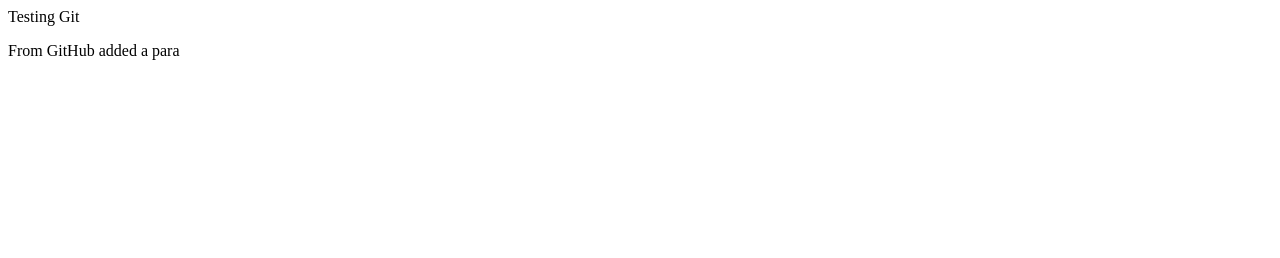
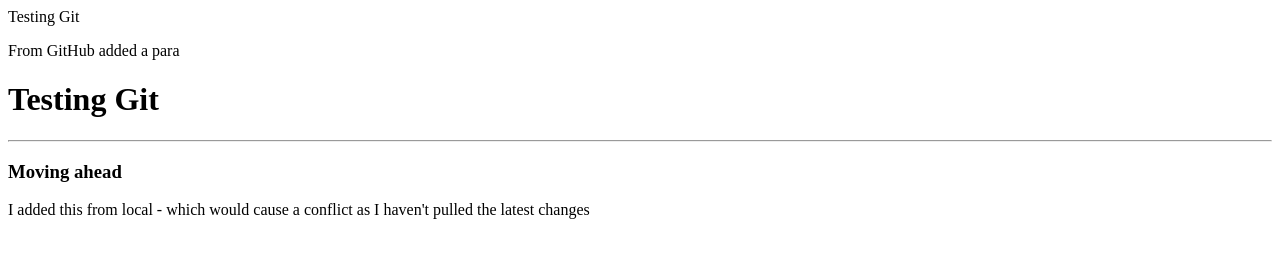
Before and after one commit to messagewaleed/testing, a plain HTML site: page index.html in a window 1280 px wide. Drawn offline with Linux system fonts and the light colour scheme.

Commit message:
added p from local

```diff
--- a/index.html
+++ b/index.html
@@ -1,2 +1,7 @@
 Testing Git
 <p>From GitHub added a para </p>
+<h1>Testing Git</h1>
+<hr>
+<h3>Moving ahead</h3>
+<p> I added this from local - which would cause a conflict
+as I haven't pulled the latest changes</p>
```
